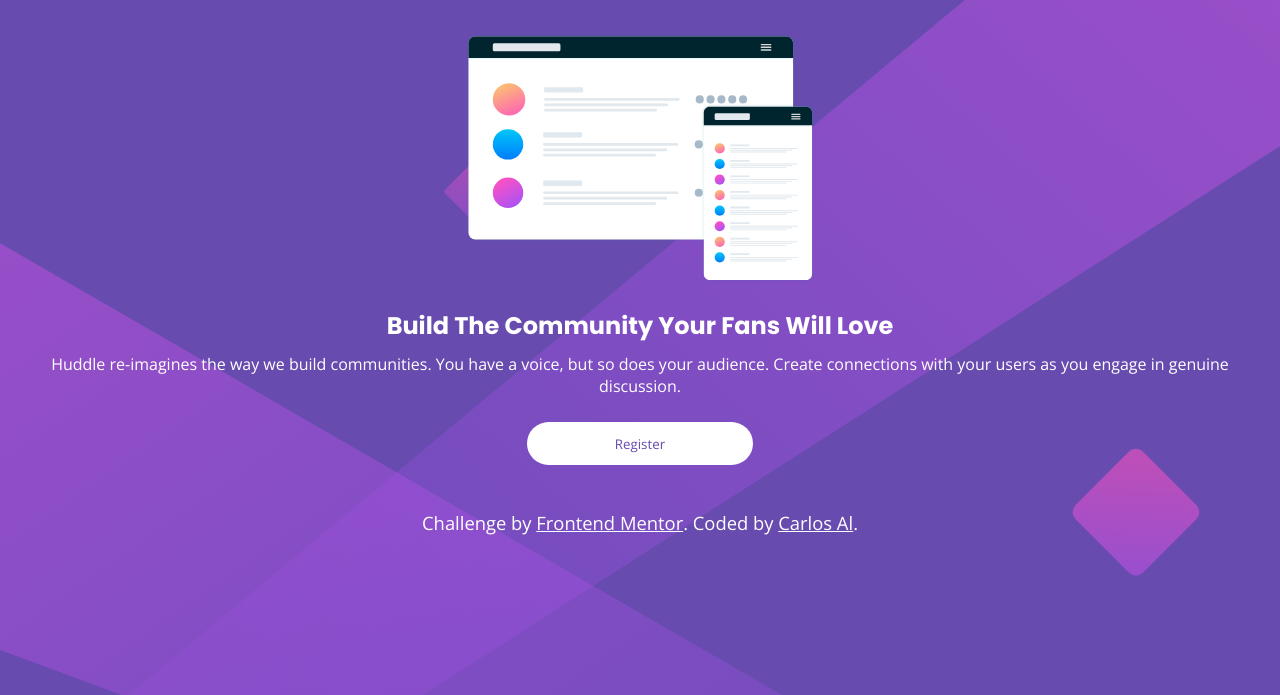
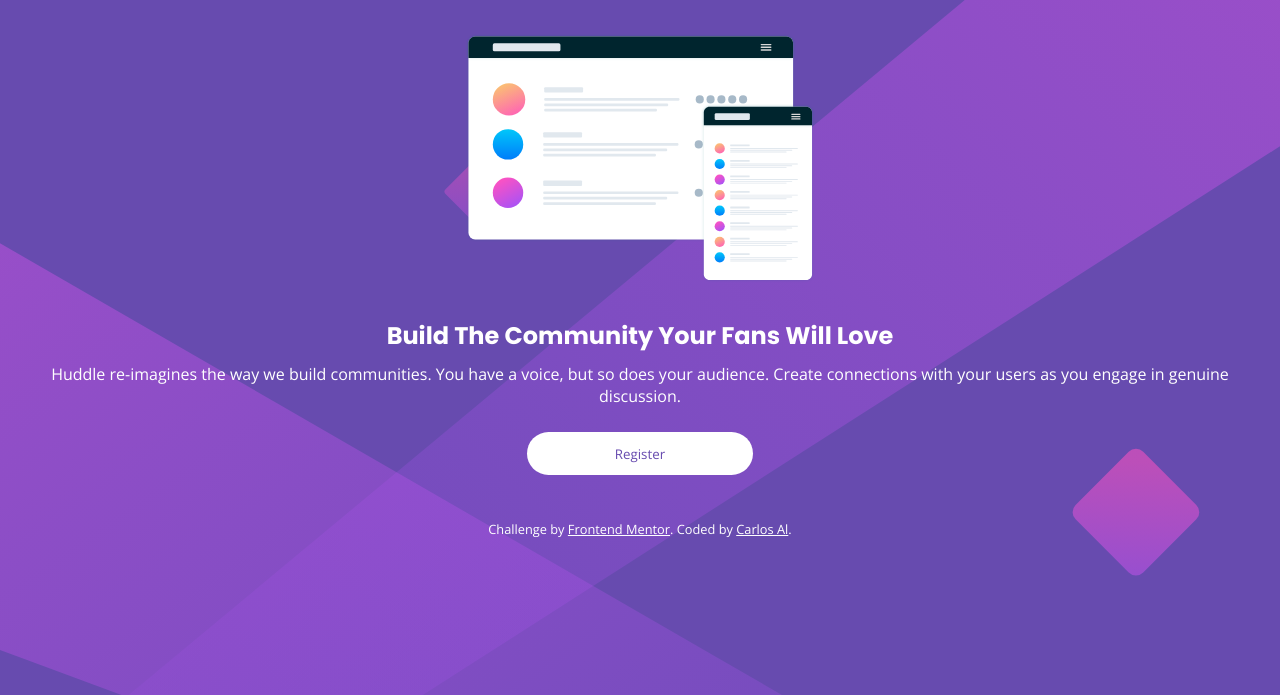
Before and after one commit to crsaele/huddle-landing-page-with-single-introductory-section-master, a plain HTML site: page index.html in a window 1280 px wide. Shown: the part 105-800 px from the top of the page. Drawn offline with nearby package versions, Linux system fonts and the light colour scheme.

Commit message:
some small css changes

```diff
--- a/style.css
+++ b/style.css
@@ -27,6 +27,7 @@ body {
 
 h1 {
   font-family: var(--poppins);
+  margin: 10px 0;
 }
 
 header {
@@ -68,7 +69,7 @@ p {
 }
 
 .attribution {
-  font-size: 1.15rem;
+  font-size: 0.8rem;
   text-align: center;
 }
 .attribution a {
```
